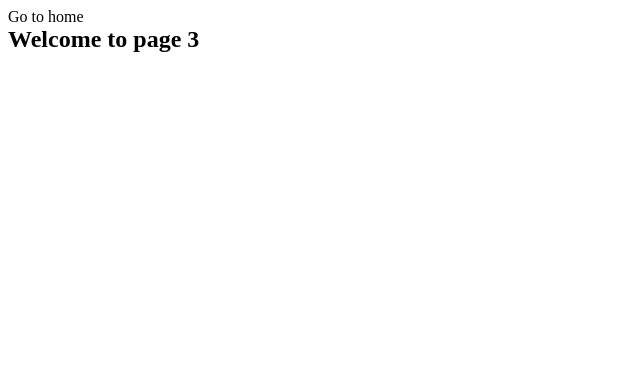
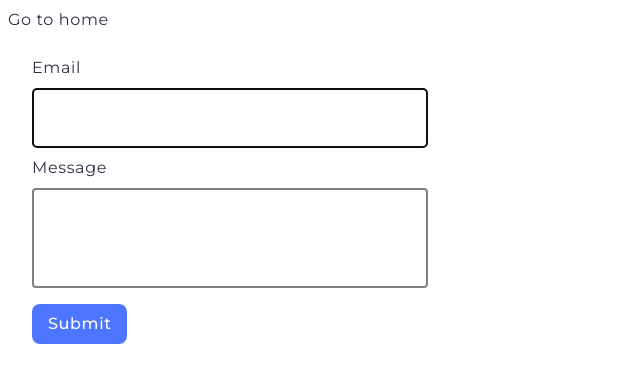
Before and after one commit to Elenagri9580/goit-js-hw-09, a website built with Vite: page src/2-form.html in a window 1280 px wide. Shown: the whole page, without its empty margins (0-640 px from the left). Built offline with nearby package versions, Linux system fonts and the light colour scheme.

Commit message:
2-form html-css-js

```diff
--- a/package.json
+++ b/package.json
@@ -9,12 +9,13 @@
     "preview": "vite preview"
   },
   "devDependencies": {
-    "vite": "^4.5.2",
-    "glob": "^8.1.0"
+    "glob": "^8.1.0",
+    "vite": "^4.5.2"
   },
   "author": "Alexander Repeta <alexander.repeta@gmail.com>",
   "license": "ISC",
   "dependencies": {
+    "simplelightbox": "^2.14.2",
     "vite-plugin-full-reload": "^1.0.5",
     "vite-plugin-html-inject": "^1.0.1"
   }
--- a/src/2-form.html
+++ b/src/2-form.html
@@ -5,13 +5,29 @@
     <meta http-equiv="X-UA-Compatible" content="IE=edge" />
     <meta name="viewport" content="width=device-width, initial-scale=1.0" />
     <title>Form</title>
+    <link rel="preconnect" href="https://fonts.googleapis.com">
+    <link rel="preconnect" href="https://fonts.gstatic.com" crossorigin>
+    <link href="https://fonts.googleapis.com/css2?family=Montserrat:ital,wght@0,100..900;1,100..900&display=swap"
+      rel="stylesheet">
     <link rel="stylesheet" href="./css/styles.css">
   </head>
   <body>
     <section>
       <a href="./index.html">Go to home</a>
-      <h1>Welcome to page 3</h1>
     </section>
+
+    <form class="feedback-form" autocomplete="off">
+      <label>
+        Email
+        <input type="email" name="email" autofocus />
+      </label>
+      <label>
+        Message
+        <textarea name="message" rows="8"></textarea>
+      </label>
+      <button type="submit">Submit</button>
+    </form>
+
     <script type="module" src="./js/2-form.js" defer></script>
   </body>
 </html>
--- a/src/css/2-form.css
+++ b/src/css/2-form.css
@@ -0,0 +1,69 @@
+body {
+  font-family: 'Montserrat', sans-serif;
+  font-size: 16px;
+  line-height: 1.5;
+  letter-spacing: 0.04em;
+  color: #2e2f42;
+}
+
+.feedback-form {
+  padding: 24px;
+  max-width: 408px;
+  height: 100%;
+}
+
+label {
+  display: flex;
+  flex-direction: column;
+  gap: 8px;
+}
+
+input {
+  font-family: 'Montserrat', sans-serif;
+  font-size: 16px;
+  line-height: 1.5;
+  letter-spacing: 0.04em;
+  width: 360px;
+  height: 40px;
+  border-radius: 4px;
+  border-width: 2px;
+  border-style: solid;
+  border-color: #808080;
+  padding: 8px 16px;
+  margin-bottom: 8px;
+}
+
+textarea {
+  font-family: 'Montserrat', sans-serif;
+  font-size: 16px;
+  line-height: 1.5;
+  letter-spacing: 0.04em;
+  width: 360px;
+  height: 80px;
+  border-radius: 4px;
+  border-width: 2px;
+  border-color: #808080;
+  padding: 8px 16px;
+  margin-bottom: 16px;
+  resize: none;
+}
+
+button {
+  border-radius: 8px;
+  padding: 8px 16px;
+  width: 95px;
+  height: 40px;
+  background-color: #4e75ff;
+  font-family: 'Montserrat', sans-serif;
+  font-size: 16px;
+  font-weight: 500;
+  line-height: 1.5;
+  letter-spacing: 0.04em;
+  color: #fff;
+  border: none;
+  transition: background-color 250ms cubic-bezier(0.4, 0, 0.2, 1);
+}
+
+button:hover {
+  background-color: #6c8cff;
+}
--- a/src/js/2-form.js
+++ b/src/js/2-form.js
@@ -1,3 +1,44 @@
 'use strict';
 
-console.log('Form');
+const form = document.querySelector('.feedback-form');
+const email = form.querySelector('input');
+const message = form.querySelector('textarea');
+
+form.addEventListener('input', onInputTextarea);
+form.addEventListener('submit', handleSubmit);
+
+function onInputTextarea() {
+  //  const textEmail = email.value.trim();
+  //  const textMessage = message.value.trim();
+  // localStorage.setItem("feedback-form-input", textEmail);
+  // localStorage.setItem("feedback-form-textarea", textMessage);
+  const text = {
+    email: email.value.trim(),
+    message: message.value.trim(),
+  };
+  localStorage.setItem('feedback-form-state', JSON.stringify(text));
+}
+
+function saveInputTextArea() {
+  //const saveTextEmail = localStorage.getItem("feedback-form-input");
+  //const saveTextMessage = localStorage.getItem("feedback-form-textarea");
+  // if (saveTextEmail || saveTextMessage) {
+  //     email.value = saveTextEmail;
+  //     message.value = saveTextMessage;
+  // }
+  const saveText = localStorage.getItem('feedback-form-state');
+  if (saveText) {
+    const parsedText = JSON.parse(saveText);
+    email.value = parsedText.email;
+    message.value = parsedText.message;
+  }
+}
+saveInputTextArea();
+
+function handleSubmit(event) {
+  event.preventDefault();
+  event.currentTarget.reset();
+  localStorage.removeItem('feedback-form-state');
+  // localStorage.removeItem("feedback-form-input");
+  // localStorage.removeItem("feedback-form-textarea");
+}
```
Also changed, not shown: src/js/1-gallery.js (+7 -0 lines), 1 other file.
